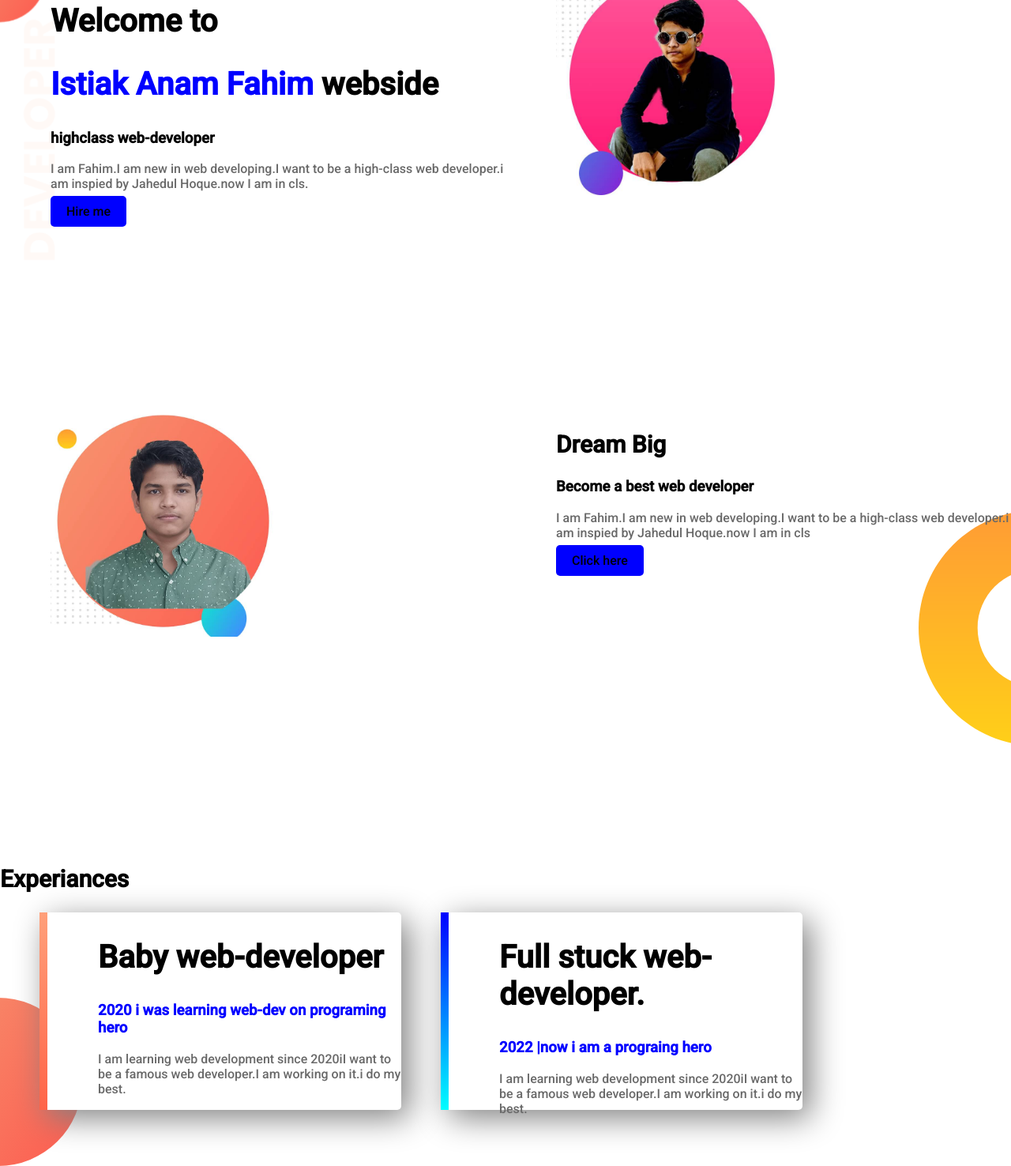
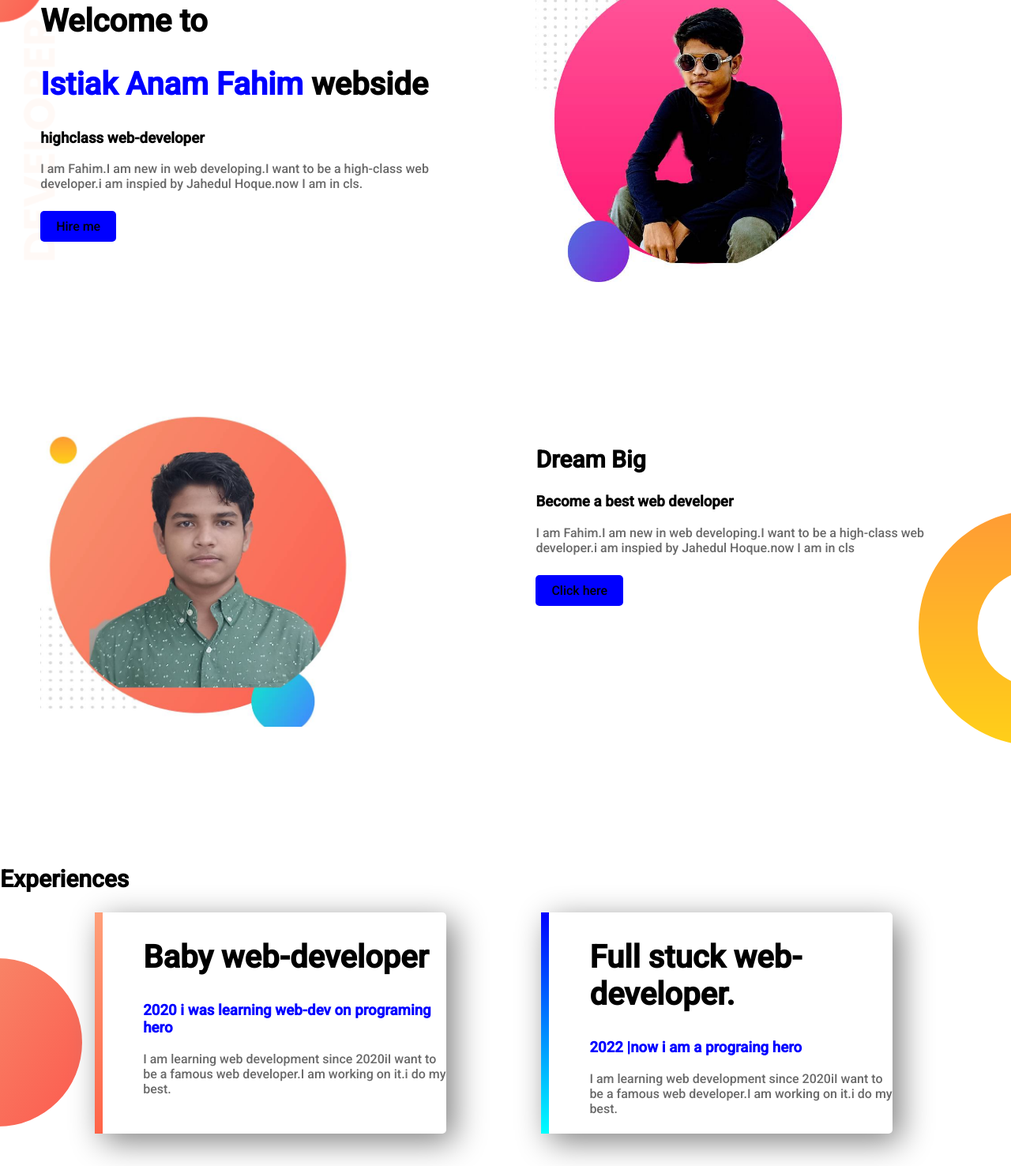
Before and after one commit to ishtiakanam/portfolio, a plain HTML site: page index.html in a window 1280 px wide. Shown: the part 30-1506 px from the top of the page at 79% size. Drawn offline with Linux system fonts and the light colour scheme.

Commit message:
website updated

```diff
--- a/index.html
+++ b/index.html
@@ -10,11 +10,14 @@
 <body>
    <section class="top-banner">
      <div class="half-width">
-        <h1>Welcome to</h1>
-        <h1><span class="blue-highlight"> Istiak Anam Fahim</span> webside</h1>
-        <h3>highclass web-developer</h3>
-        <p>I am Fahim.I am new in web developing.I want to be a high-class web developer.i am inspied by Jahedul Hoque.now I am in cls.</p>
-        <a class="link-botton" target=" blank" href="https://www.linkedin.com/in/ishtiak-anam-fahim-78349b1ba">Hire me</a>
+      <div class="half-width-text">
+          <h1>Welcome to</h1>
+          <h1><span class="blue-highlight"> Istiak Anam Fahim</span> webside</h1>
+          <h3>highclass web-developer</h3>
+          <p>I am Fahim.I am new in web developing.I want to be a high-class web developer.i am inspied by Jahedul Hoque.now I am in cls.</p>
+          <br>
+          <a class="link-botton" target=" blank" href="https://www.linkedin.com/in/ishtiak-anam-fahim-78349b1ba">Hire me</a>
+      </div>
      </div>
      <div class="half-width">
        <img src="./images/my-bg2.jpg" alt="">
@@ -25,14 +28,19 @@
       <img src="./images/2nd-profile.jpg" alt="">
     </div>
     <div class="half-width">
+    <div class="half-width-text">
+      <br>
       <h2>Dream Big</h2>
       <h3>Become a best web developer</h3>
       <p>I am Fahim.I am new in web developing.I want to be a high-class web developer.i am inspied by Jahedul Hoque.now I am in cls</p>
+      <br>
       <a class="link-botton" target="Blank" href="https://www.youtube.com/watch?v=hoNb6HuNmU0">Click here</a>
     </div>
+    </div>
+
    </section>
    <section class="experiance-area">
-   <h2>Experiances</h2>
+   <h2>Experiences</h2>
      <div id="full-stuct" class="half-width Single-experience">
          <h1> Baby web-developer</h1>
          <h3 class="blue-highlight">2020 i was learning web-dev on programing hero</h3>
--- a/style.css
+++ b/style.css
@@ -17,10 +17,10 @@ p {
 .half-width {
   width: 45%;
   float: left;
-  padding-left: 5%;
+  padding-left: 4%;
 }
 .half-width img {
-  width: 50%;
+  width: 70%;
 }
 .top-banner {
   background-image: url("./images/top-banner.png");
@@ -47,14 +47,15 @@ section {
   box-shadow: 10px 10px 40px gray;
   border-radius: 5px;
   width: 30%;
-  height: 50%;
-  margin-left: 50px;
+  height: 280px;
+  margin-left: 120px;
   background-color: white;
 }
 .experiance-area {
   background-image: url(./images/new.png);
   background-repeat: no-repeat;
   background-position: left;
+  height: 400px;
 }
 #full-stuct {
   border-left: 10px solid;
@@ -70,3 +71,7 @@ footer p {
   text-align: center;
   font-size: 12px;
 }
+
+.half-width-text {
+  width: 90%;
+}
```
